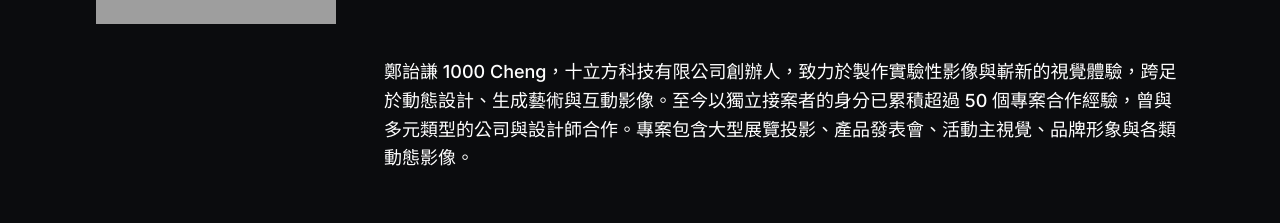
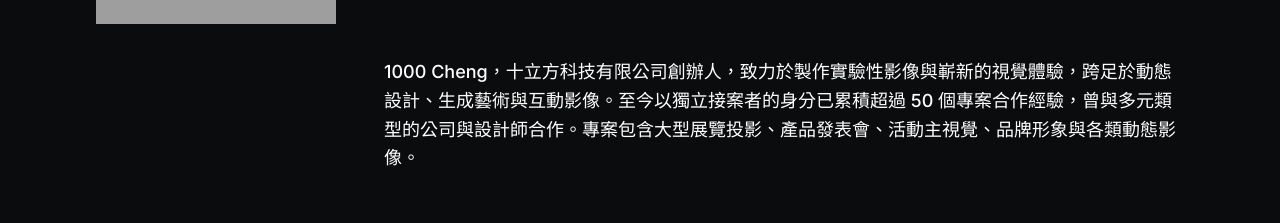
Before and after one commit to 10x10x10/website1000, a Next.js app: page /components/About in a window 1280 px wide. Shown: the part 336-559 px from the top of the page. Built offline with nearby package versions, Linux system fonts and the light colour scheme; grey boxes are pictures that could not be loaded.

Commit message:
about 修正

```diff
--- a/data.js
+++ b/data.js
@@ -439,7 +439,7 @@
     intro: {
         title: "HI, I'm 1000 Cheng.\nA designer specialising in Experimental Visual, Motion Graphics, and Generative Art.",
         descriptions: [
-            "鄭詒謙 1000 Cheng，十立方科技有限公司創辦人，致力於製作實驗性影像與嶄新的視覺體驗，跨足於動態設計、生成藝術與互動影像。至今以獨立接案者的身分已累積超過 50 個專案合作經驗，曾與多元類型的公司與設計師合作。專案包含大型展覽投影、產品發表會、活動主視覺、品牌形象與各類動態影像。",
+            "1000 Cheng，十立方科技有限公司創辦人，致力於製作實驗性影像與嶄新的視覺體驗，跨足於動態設計、生成藝術與互動影像。至今以獨立接案者的身分已累積超過 50 個專案合作經驗，曾與多元類型的公司與設計師合作。專案包含大型展覽投影、產品發表會、活動主視覺、品牌形象與各類動態影像。",
         ],
     },
     projects: [
```
